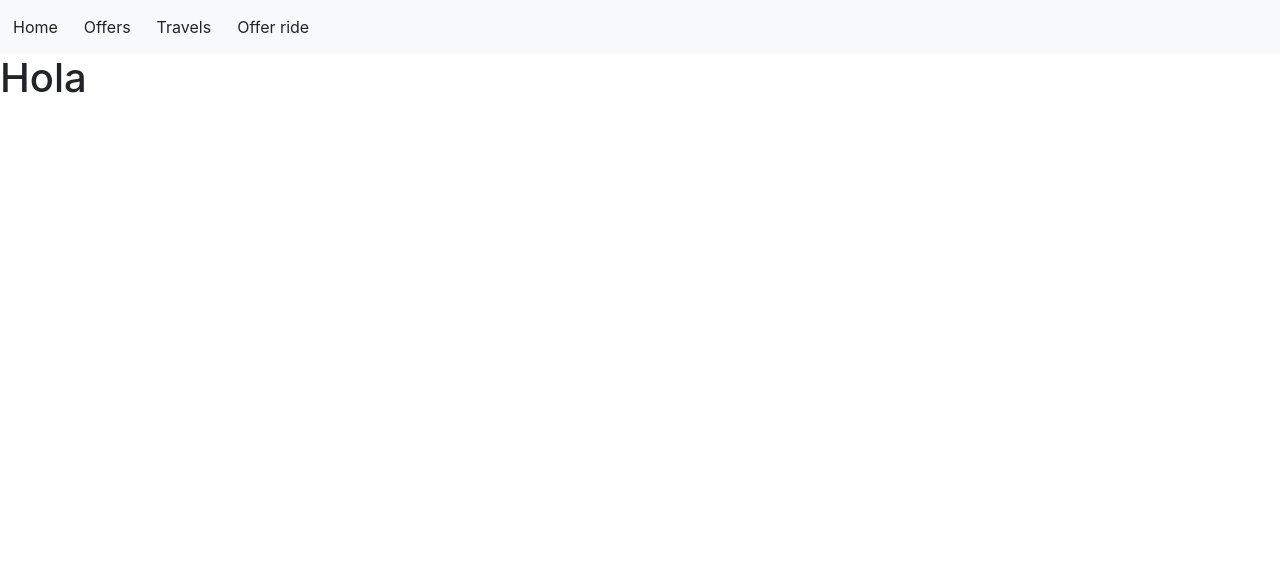
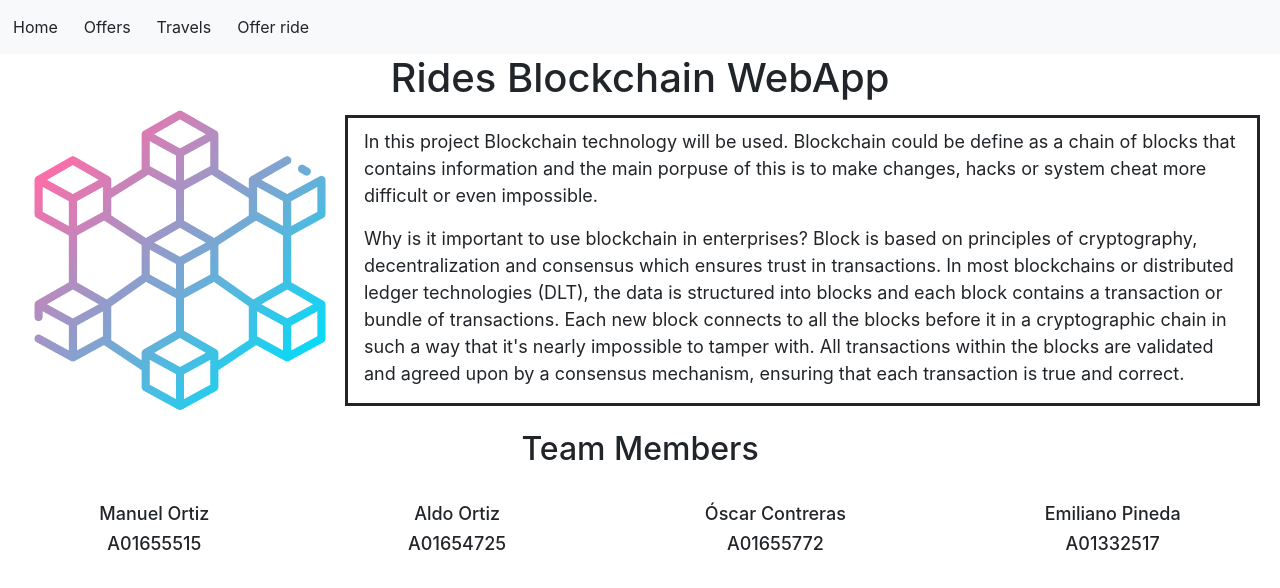
Before and after one commit to caposcar1998/tec-ride, a React (Vite) app: page / in a window 1280 px wide. Shown: the top 588 px of the page. Built offline with nearby package versions, Linux system fonts and the light colour scheme.

Commit message:
Home Terminada

```diff
--- a/src/components/Home.jsx
+++ b/src/components/Home.jsx
@@ -1,6 +1,45 @@
+import imageBlockchain from "../images/blockchain.png"
+
+function Member(props){
+    return(
+        <div className="member">
+            <h3>{props.name}</h3>
+            <h3>{props.idM}</h3>
+        </div>
+    )
+}
+
 const Home = () => {
     return(
-        <h1>Hola</h1>
+        <div className="containerHome">
+            <h1>Rides Blockchain WebApp</h1>
+            <div className="contentHome1">
+                <img src={imageBlockchain} className="imgBlock"></img>
+                <div className="infoP">
+                    <p>
+                        In this project Blockchain technology will be used. Blockchain could be define as a chain
+                        of blocks that contains information and the main porpuse of this is to make changes,
+                        hacks or system cheat more difficult or even impossible.
+                    </p>
+                    <p>
+                        Why is it important to use blockchain in enterprises? Block is based on principles of cryptography,
+                        decentralization and consensus which ensures trust in transactions. In most blockchains or distributed
+                        ledger technologies (DLT), the data is structured into blocks and each block contains a transaction or
+                        bundle of transactions. Each new block connects to all the blocks before it in a cryptographic chain in
+                        such a way that it's nearly impossible to tamper with. All transactions within the blocks are validated
+                        and agreed upon by a consensus mechanism, ensuring that each transaction is true and correct.
+                    </p>
+                </div>
+            </div>
+            <h2>Team Members</h2>
+            <div className="teamMembers">
+                <Member name="Manuel Ortiz" idM="A01655515"/>
+                <Member name="Aldo Ortiz" idM="A01654725"/>
+                <Member name="Óscar Contreras" idM="A01655772"/>
+                <Member name="Emiliano Pineda" idM="A01332517"/>
+            </div>
+
+        </div>
     )
 }
 
--- a/src/index.css
+++ b/src/index.css
@@ -11,3 +11,48 @@ code {
   font-family: source-code-pro, Menlo, Monaco, Consolas, 'Courier New',
     monospace;
 }
+
+.containerHome h1, h2{
+  text-align: center;
+}
+
+.containerHome .infoP{
+  padding-left: 16px;
+  padding-top: 10px;
+  padding-right: 16px;
+  border-style: solid;
+  margin-left: 15px;
+  margin-right: 20px;
+  font-size: 18px;
+}
+.containerHome img{
+  margin-left: 30px;
+  width: 300px;
+}
+.containerHome .contentHome1{
+  display: flex;
+  justify-content:space-around;
+  align-items: center;
+}
+
+.containerHome h2{
+  margin-top: 20px;
+  margin-bottom: 20px;
+}
+
+.containerHome .teamMembers{
+  display: flex;
+  justify-content: space-around;
+  padding-top: 15px;
+}
+
+.containerHome .teamMembers .member{
+  display: flex;
+  justify-content: center;
+  align-items: center;
+  flex-direction: column;
+}
+
+.containerHome .teamMembers h3{
+  font-size: 18px;
+}
```
Also changed, not shown: src/images/blockchain.png (added).
